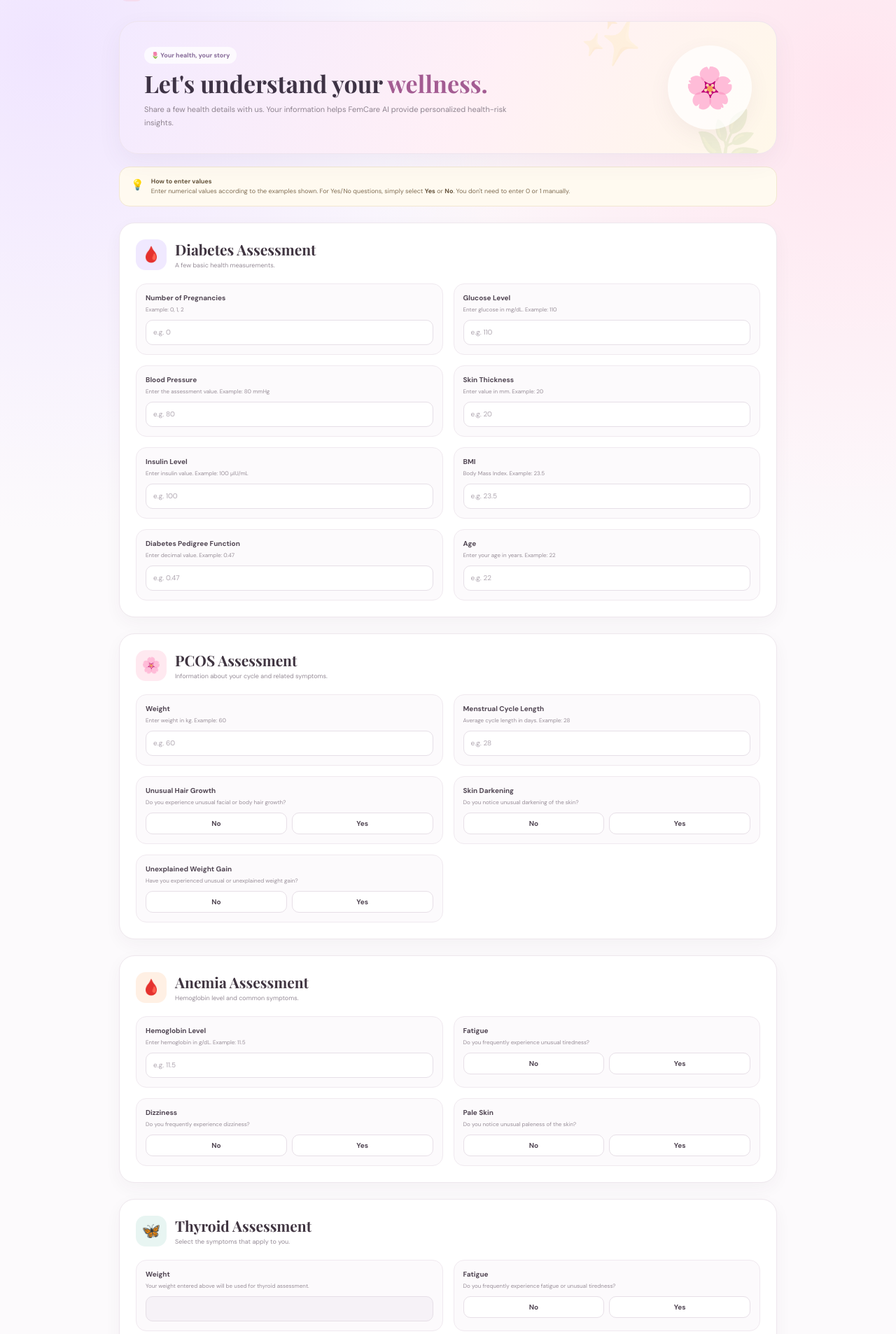
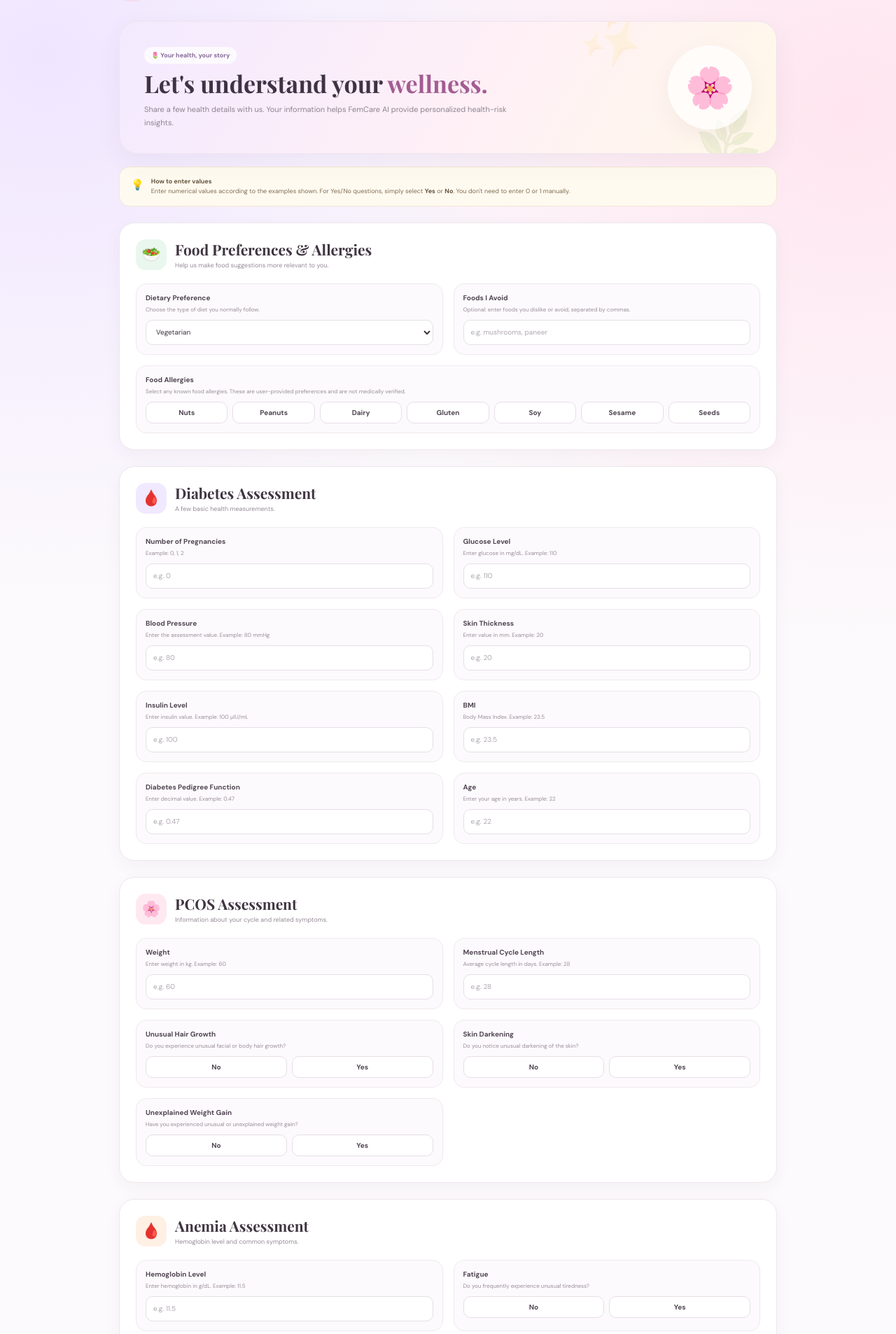
Before and after one commit to Manasa03042004/FemCare-AI, a Flask app: template templates/index.html in a window 1280 px wide. Shown: the part 52-1958 px from the top of the page at 70% size. Run offline with Flask 3, Linux system fonts and the light colour scheme; the template is opened without the code that fills it, so the values that code supplies are empty; parts of the project's set-up code (start-up, migrations or seed data) failed here and were passed over.

Commit message:
Add dietary preference and allergy inputs

```diff
--- a/templates/index.html
+++ b/templates/index.html
@@ -942,6 +942,86 @@
 
 
 <!-- =====================================================
+     FOOD PREFERENCES & ALLERGIES
+===================================================== -->
+
+<section class="section" style="margin-top:23px;">
+
+    <div class="section-header">
+
+        <div class="section-icon" style="background:#eaf7ee;">
+            🥗
+        </div>
+
+        <div>
+            <h2>Food Preferences & Allergies</h2>
+            <p>Help us make food suggestions more relevant to you.</p>
+        </div>
+
+    </div>
+
+    <div class="form-grid">
+
+        <div class="field">
+            <label>Dietary Preference</label>
+            <span class="help">Choose the type of diet you normally follow.</span>
+
+            <select name="diet_preference" class="input" required>
+                <option value="Vegetarian">Vegetarian</option>
+                <option value="Vegan">Vegan</option>
+                <option value="Eggetarian">Eggetarian</option>
+                <option value="Non-vegetarian">Non-vegetarian</option>
+            </select>
+        </div>
+
+        <div class="field">
+            <label>Foods I Avoid</label>
+            <span class="help">Optional: enter foods you dislike or avoid, separated by commas.</span>
+
+            <input
+                type="text"
+                name="food_dislikes"
+                class="input"
+                placeholder="e.g. mushrooms, paneer"
+            >
+        </div>
+
+        <div class="field" style="grid-column:1 / -1;">
+            <label>Food Allergies</label>
+            <span class="help">Select any known food allergies. These are user-provided preferences and are not medically verified.</span>
+
+            <div class="yes-no" style="flex-wrap:wrap;">
+
+                <input type="checkbox" name="allergies" value="nuts" id="allergyNuts">
+                <label class="choice" for="allergyNuts">Nuts</label>
+
+                <input type="checkbox" name="allergies" value="peanuts" id="allergyPeanuts">
+                <label class="choice" for="allergyPeanuts">Peanuts</label>
+
+                <input type="checkbox" name="allergies" value="dairy" id="allergyDairy">
+                <label class="choice" for="allergyDairy">Dairy</label>
+
+                <input type="checkbox" name="allergies" value="gluten" id="allergyGluten">
+                <label class="choice" for="allergyGluten">Gluten</label>
+
+                <input type="checkbox" name="allergies" value="soy" id="allergySoy">
+                <label class="choice" for="allergySoy">Soy</label>
+
+                <input type="checkbox" name="allergies" value="sesame" id="allergySesame">
+                <label class="choice" for="allergySesame">Sesame</label>
+
+                <input type="checkbox" name="allergies" value="seeds" id="allergySeeds">
+                <label class="choice" for="allergySeeds">Seeds</label>
+
+            </div>
+        </div>
+
+    </div>
+
+</section>
+
+
+<!-- =====================================================
      DIABETES
 ===================================================== -->
 
```
